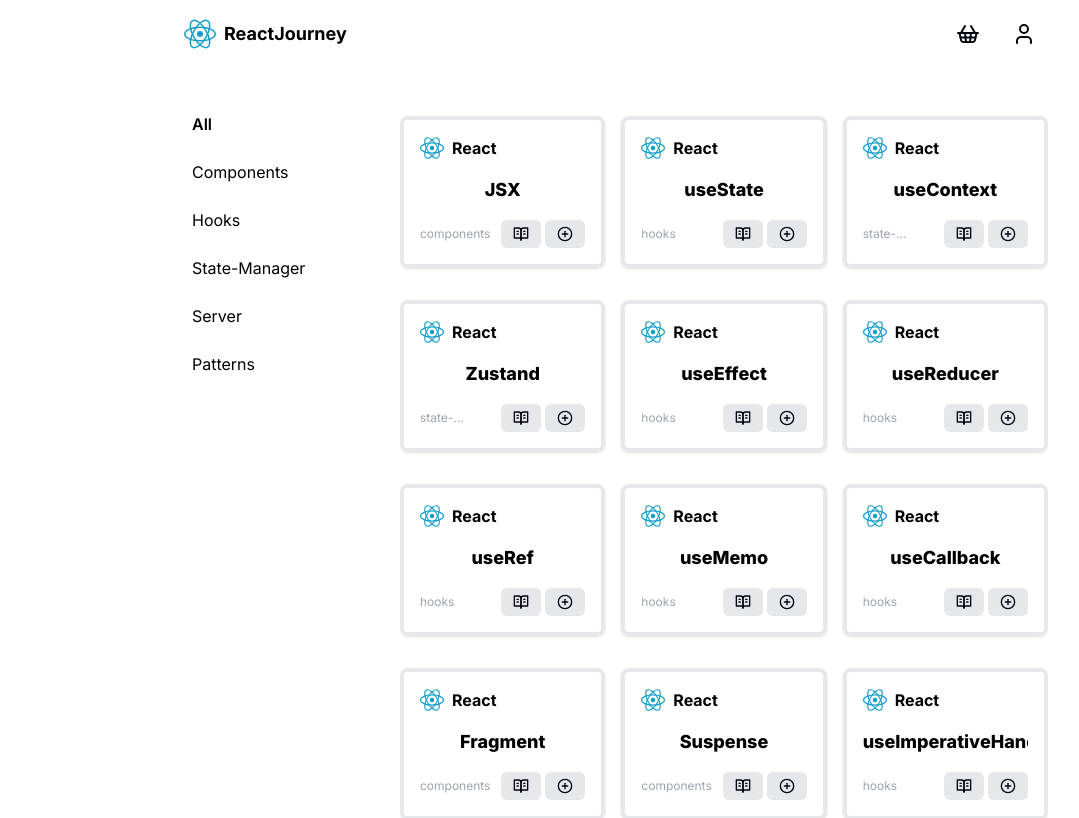
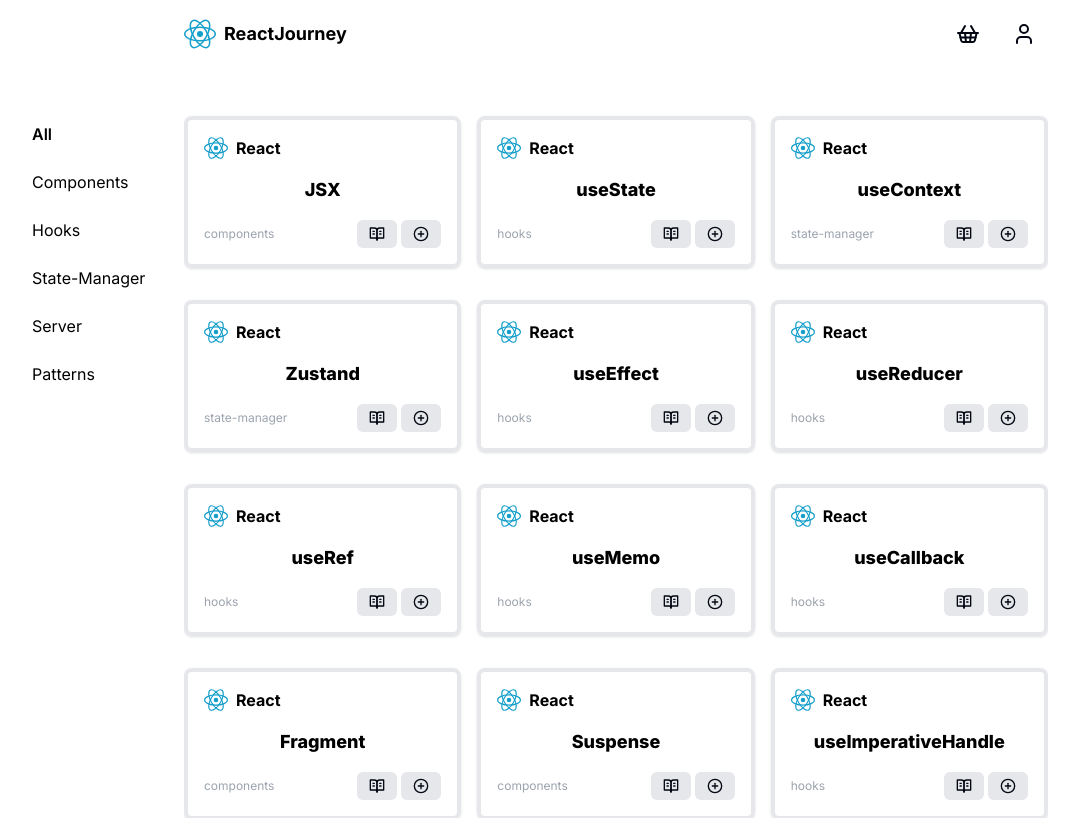
Before and after one commit to mirkobozzetto/workshop_component, a Next.js app: page / in a window 1280 px wide. Shown: the top 818 px of the page, without its empty margins (24-1103 px from the left). Built offline with nearby package versions, Linux system fonts and the light colour scheme.

Commit message:
chore: Update Home page to include lazy loading for ReactCard components

```diff
--- a/app/page.tsx
+++ b/app/page.tsx
@@ -19,6 +19,7 @@
       <Header />
       <div className="flex max-lg:flex-col flex-1 gap-4 mt-8 mb-4 py-2 overflow-auto">
         <MenuFilter currentFilter={currentFilter} filters={filters} />
+        <div className="w-full overflow-auto">
           <div className="gap-4 grid grid-cols-1 md:grid-cols-2 lg:grid-cols-3 w-full h-fit overflow-auto">
             {REACT_CARDS.filter((card) => {
               if (!currentFilter) return true;
@@ -32,6 +33,7 @@
             ))}
           </div>
         </div>
+      </div>
     </main>
   );
 }
--- a/components/MenuFilter.tsx
+++ b/components/MenuFilter.tsx
@@ -28,9 +28,9 @@
 
 const MenuItem = ({ children }: { children: React.ReactNode }) => {
   return (
-    <aside className="flex lg:flex-col flex-wrap gap-4 w-full lg:max-w-[200px]">
+    <nav className="left-12 fixed flex lg:flex-col flex-wrap gap-4 mt-2.5 w-full lg:max-w-[200px]">
       {children}
-    </aside>
+    </nav>
   );
 };
 
```
Lines whose indentation alone changed are shown as unchanged.
